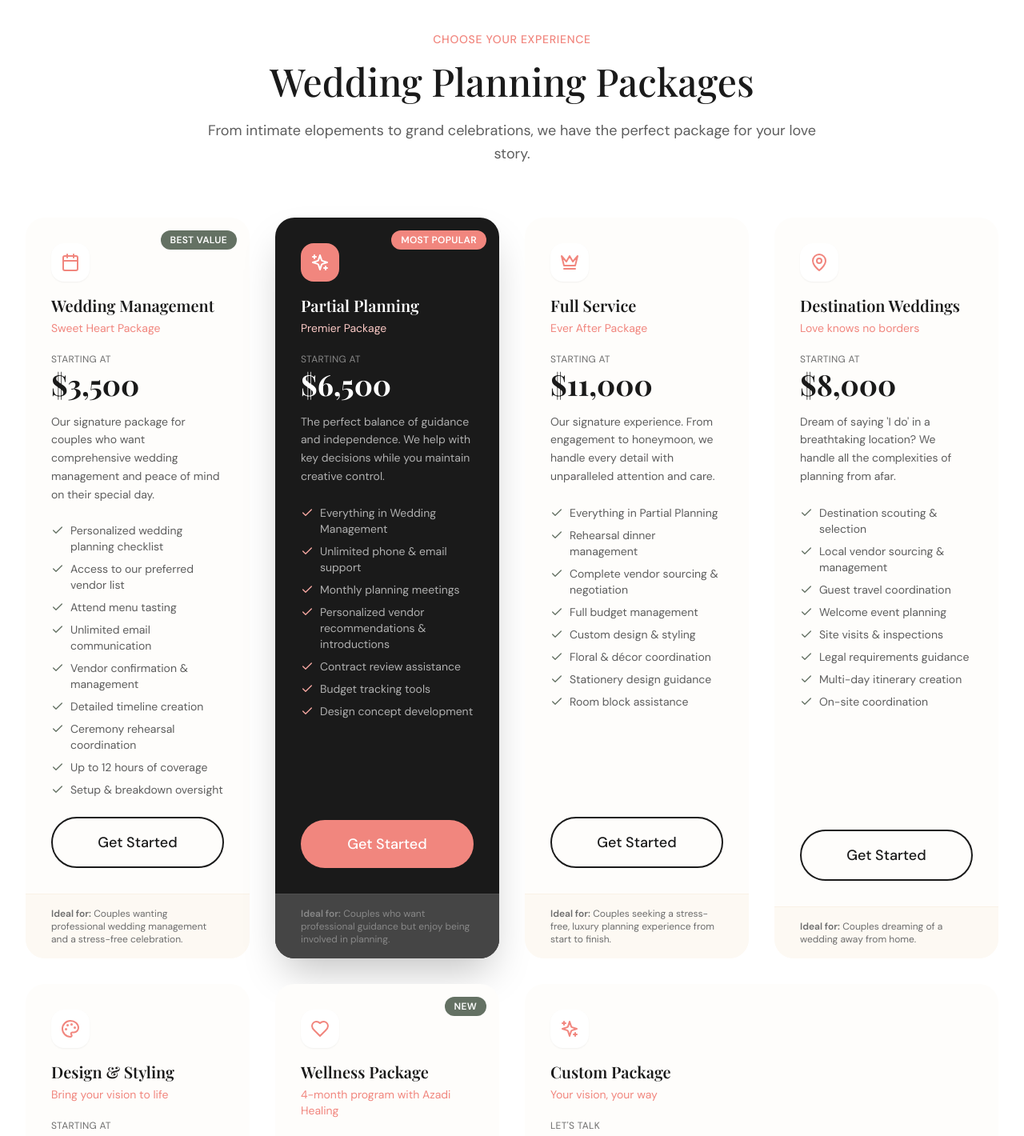
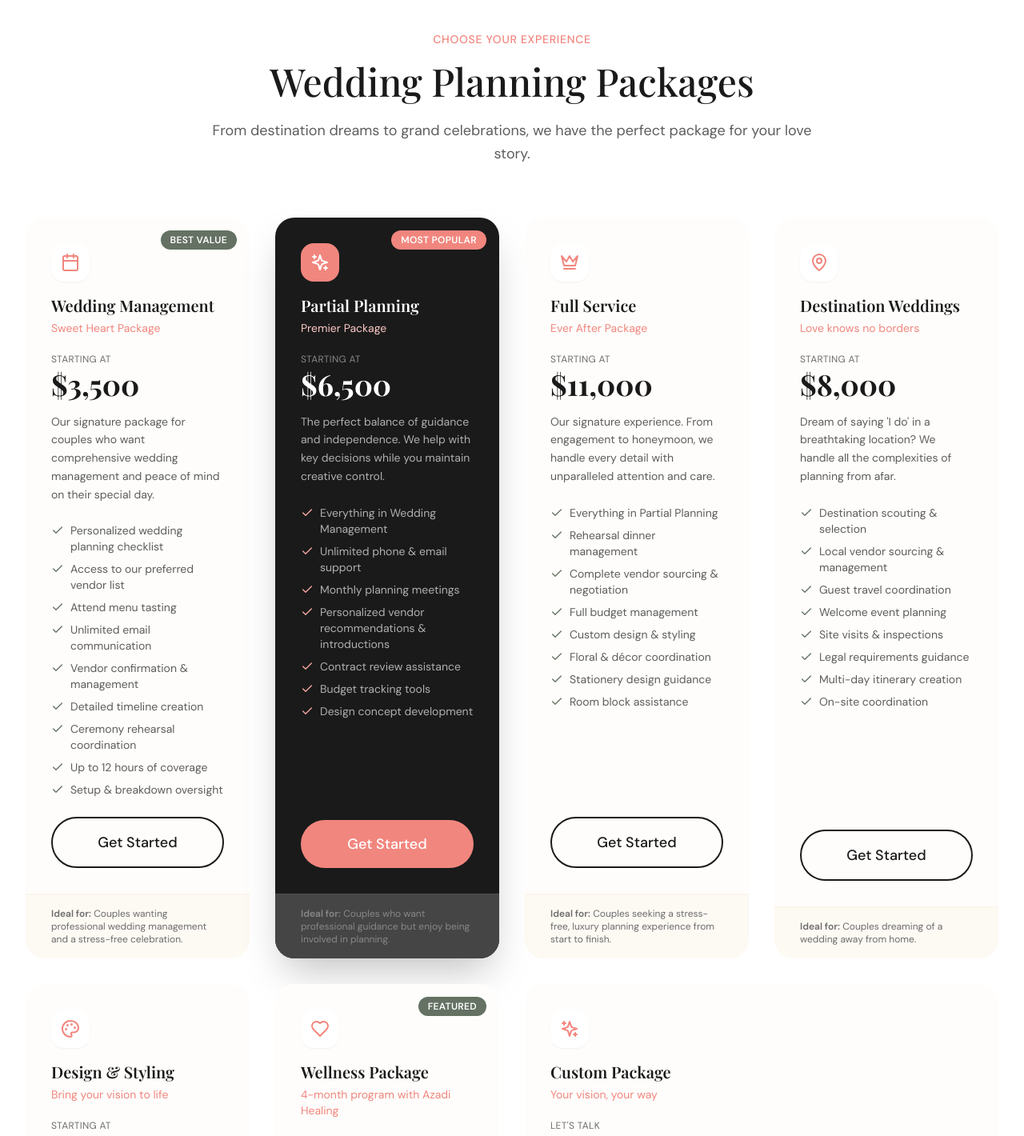
Before and after one commit to charmas3r/cursor-website, a Next.js app: page /packages in a window 1280 px wide. Shown: the part 732-2152 px from the top of the page at 80% size. Built offline with nearby package versions, Linux system fonts and the light colour scheme; a web font is replaced by a local one.

Commit message:
Update packages text, highlight wellness package

```diff
--- a/app/packages/page.tsx
+++ b/app/packages/page.tsx
@@ -171,9 +171,9 @@ const packages = [
     price: "3,000",
     priceNote: "Starting at",
     icon: Heart,
-    badge: "New",
+    badge: "Featured",
     popular: false,
-    bestValue: false,
+    bestValue: true,
     features: [
       "Personalized meal plans",
       "Exercise plans for every body type & capability",
@@ -381,7 +381,7 @@ export default function PackagesPage(): JSX.Element {
               Wedding Planning Packages
             </h2>
             <p className="mt-6 text-lg text-charcoal-600 leading-relaxed">
-              From intimate elopements to grand celebrations, we have the perfect
+              From destination dreams to grand celebrations, we have the perfect
               package for your love story.
             </p>
           </motion.div>
```
